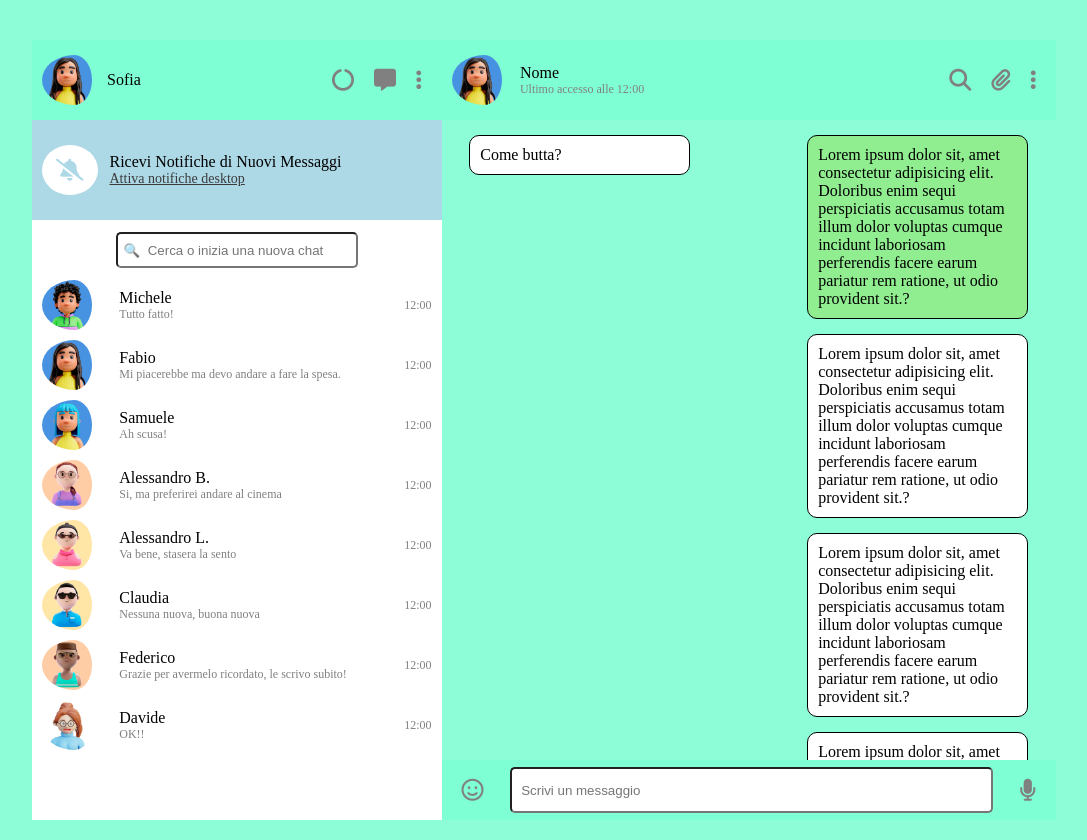
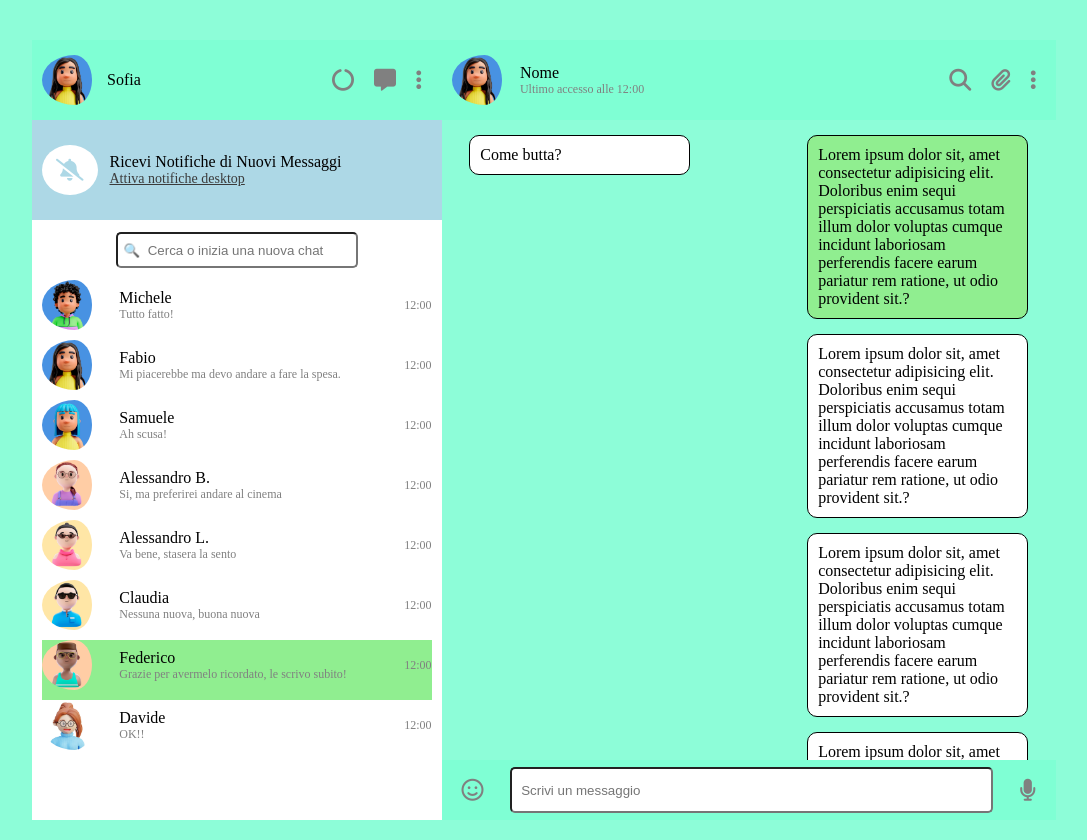
Before and after one commit to DaveCorleto/vue-boolzapp, a plain HTML site: page index.html in a window 1280 px wide. Both pictures are taken after a click on the element 332 px from the left and 670 px from the top of the page. Shown: the whole page, without its empty margins (96-1183 px from the left). Drawn offline with nearby package versions, Linux system fonts and the light colour scheme; a web font is replaced by a local one.

Commit message:
feat active Index

```diff
--- a/index.html
+++ b/index.html
@@ -63,7 +63,7 @@
                     </div>
                     <div class="chat-list">
 
-                        <div class="personal-chat" v-for="(contact, i) in contacts" :key="i" @click="addClassActive(i)" :class="{ 'active-chat': contact.isActive }">
+                        <div class="personal-chat" v-for="(contact, i) in contacts" :key="i" @click="SetActiveIndex(i)" :class="{ 'active-chat': i === activeIndex }">
                             <div class="avatar">
                                 <img class="img-avatar" :src="contacts[i].avatar" alt="image">
                             </div>
--- a/js/script.js
+++ b/js/script.js
@@ -179,15 +179,8 @@ createApp({
             return '';
         },
 
-        addClassActive: function(index) {
-            // Rimuovi la classe active-chat da tutti gli elementi .personal-chat
-            const personalChats = document.querySelectorAll('.personal-chat');
-            personalChats.forEach(element => {
-                element.classList.remove('active-chat');
-            });
-
-            // Aggiungi la classe active-chat solo al contatto cliccato
-            this.$set(this.contacts[index], 'isActive', true);
+        SetActiveIndex: function(index) {
+            this.activeIndex = index;
         },
 
 
```
